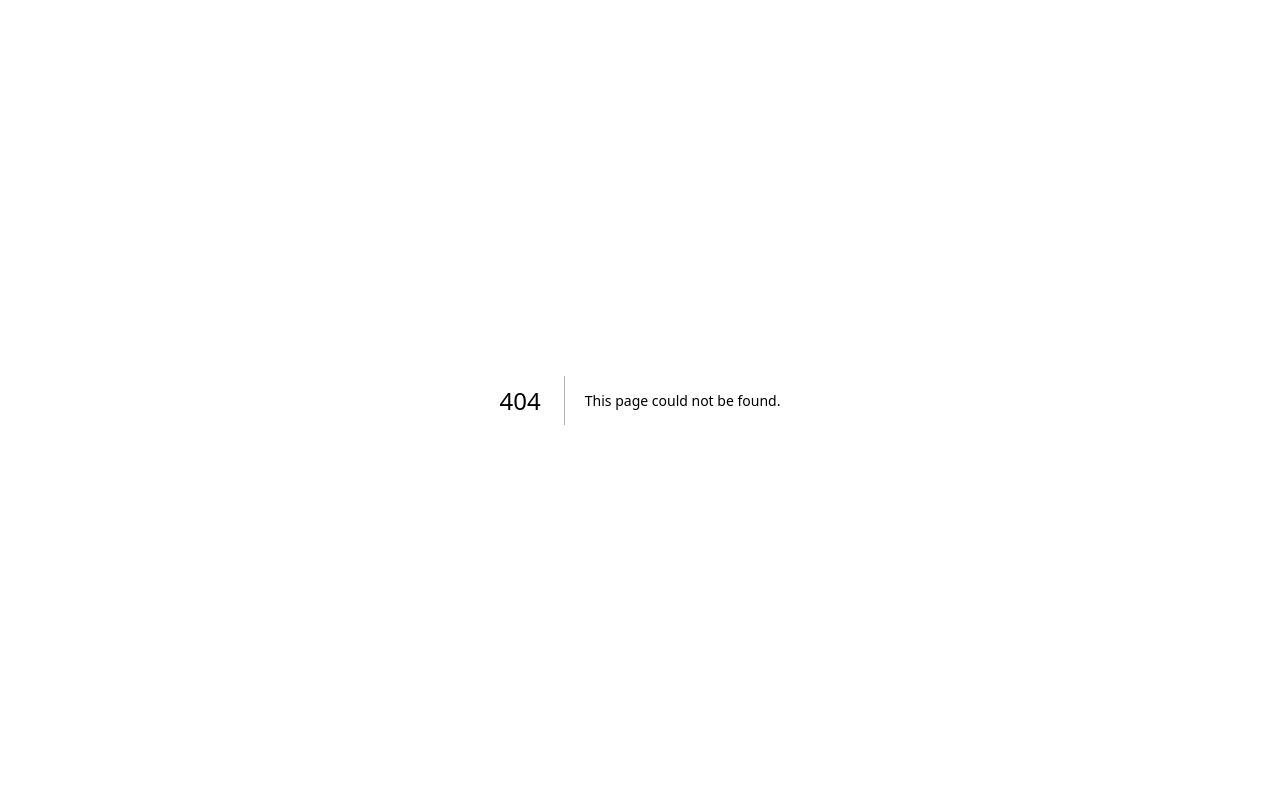
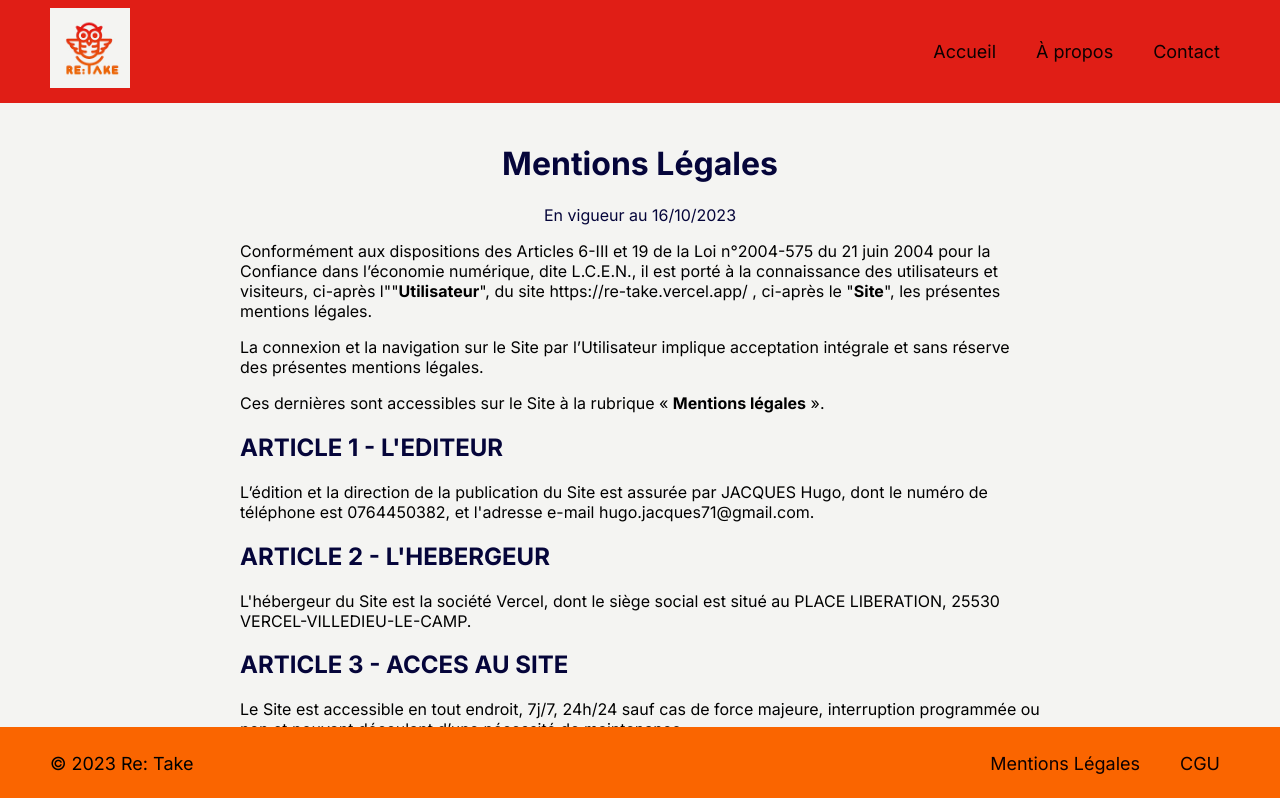
Before and after one commit to magusin/reTake, a Next.js app: page /mention in a window 1280 px wide. Before the commit this address had no page. Shown: the top 798 px of the page. Built offline with nearby package versions, Linux system fonts and the light colour scheme.

Commit message:
add mention page + css

```diff
--- a/components/Footer/footer.module.css
+++ b/components/Footer/footer.module.css
@@ -10,6 +10,7 @@
     justify-content: space-between;
     align-items: center;
     box-sizing: border-box;
+    font-size: large;
   }
 
   .link {
--- a/components/Header/header.module.css
+++ b/components/Header/header.module.css
@@ -4,6 +4,7 @@
     align-items: center;
     padding: 8px 50px;
     background-color: #e01e16;
+    font-size: large;
   }
 
   .logo {
--- /dev/null
+++ b/src/app/mention/page.js
@@ -0,0 +1,65 @@
+/* eslint-disable react/no-unescaped-entities */
+import React from 'react';
+import Link from 'next/link';
+import styles from './page.module.css';
+import Header from '#/components/Header/header';
+import Footer from '#/components/Footer/footer';
+
+const MentionsLegales = () => {
+    return (
+        <div>
+            <main className="mainContent">
+                <Header />
+                <div className={styles.container}>
+                    <h1 className={styles.h1}>Mentions Légales</h1>
+                    <p className={styles.h1}>En vigueur au 16/10/2023</p>
+                    <section>
+                        <p>Conformément aux dispositions des Articles 6-III et 19 de la Loi n°2004-575 du 21 juin 2004 pour la
+                            Confiance dans l’économie numérique, dite L.C.E.N., il est porté à la connaissance des utilisateurs et
+                            visiteurs, ci-après l""<b>Utilisateur</b>", du site https://re-take.vercel.app/ , ci-après le "<b>Site</b>", les présentes
+                            mentions légales.</p>
+                        <p>La connexion et la navigation sur le Site par l’Utilisateur implique acceptation intégrale et sans réserve
+                            des présentes mentions légales.</p>
+                        <p>Ces dernières sont accessibles sur le Site à la rubrique « <b>Mentions légales</b> ».
+                        </p>
+                    </section>
+
+                    <section>
+                        <h2 className={styles.h2}>ARTICLE 1 - L'EDITEUR</h2>
+                        <p>L’édition et la direction de la publication du Site est assurée par JACQUES Hugo, dont le numéro de téléphone est 0764450382, et l'adresse e-mail
+                            hugo.jacques71@gmail.com.
+                        </p>
+                    </section>
+
+                    <section>
+                        <h2 className={styles.h2}>ARTICLE 2 - L'HEBERGEUR</h2>
+                        <p>L'hébergeur du Site est la société Vercel, dont le siège social est situé au PLACE LIBERATION,
+                            25530 VERCEL-VILLEDIEU-LE-CAMP.
+                        </p>
+                    </section>
+
+                    <section>
+                        <h2 className={styles.h2}>ARTICLE 3 - ACCES AU SITE</h2>
+                        <p>Le Site est accessible en tout endroit, 7j/7, 24h/24 sauf cas de force majeure, interruption
+                            programmée ou non et pouvant découlant d’une nécessité de maintenance.</p>
+                        <p>En cas de modification, interruption ou suspension des services le Site ne saurait être tenu responssable.</p>
+                    </section>
+
+                    <section>
+                        <h2 className={styles.h2}>ARTICLE 4 - COLLECTE DES DONNEES</h2>
+                        <p>Le site est exempté de déclaration à la Commission Nationale Informatique et Libertés (CNIL) dans la
+                            mesure où il ne collecte aucune donnée concernant les utilisateurs.
+                        </p>
+                        <p>Toute utilisation, reproduction, diffusion, commercialisation, modification de toute ou partie du Site,
+                            sans autorisation de l’Editeur est prohibée et pourra entraînée des actions et poursuites judiciaires
+                            telles que notamment prévues par le Code de la propriété intellectuelle et le Code civil.
+                        </p>
+                    </section>
+                </div>
+                <Footer />
+            </main>
+        </div>
+    );
+};
+
+export default MentionsLegales;
--- /dev/null
+++ b/src/app/mention/page.module.css
@@ -0,0 +1,15 @@
+.container {
+    padding: 20px;
+    max-width: 800px;
+    margin: 0 auto;
+    margin-bottom: 74px;
+}
+
+.h1 {
+    color: rgb(5, 5, 58);
+    text-align: center;
+}
+
+.h2 {
+    color: rgb(5, 5, 58);
+}
```
